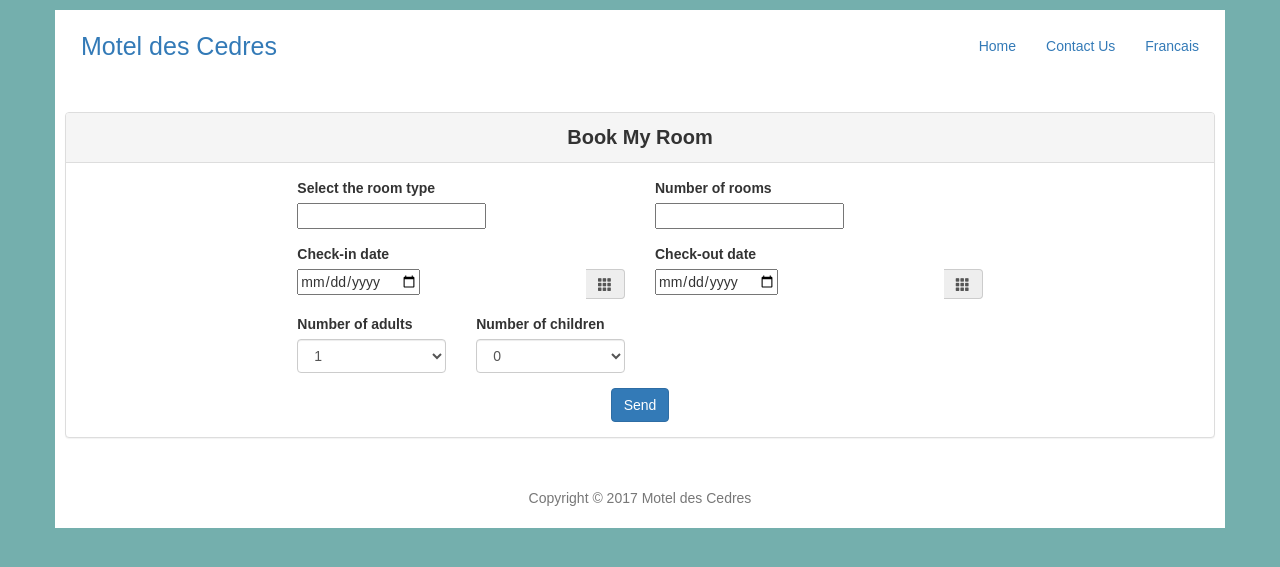
After one commit to wangguanzhou/moteldescedres, a Django app: template templates/reserve.html in a window 1280 px wide. The commit adds this page. Shown: the top 567 px of the page. Run offline with Django 3.2, Linux system fonts and the light colour scheme; the template is opened without the code that fills it, so the values that code supplies are empty, except form fields; tables that the repository leaves empty hold one stand-in row (values such as "Sample post"); form fields are guessed from the names that the template uses; some libraries are stand-ins or nearby versions; some web fonts are replaced.

Commit message:
add reservation form

```diff
--- a/motelcedres/urls.py
+++ b/motelcedres/urls.py
@@ -21,5 +21,6 @@ from website import views
 
 urlpatterns = [
     url(r'^$', views.homepage),
+    url(r'^reserve/$', views.reserve),
     url(r'^admin/', admin.site.urls),
 ]
--- a/templates/base.html
+++ b/templates/base.html
@@ -95,27 +95,6 @@ $(document).ready(function(){
     autoclose: true
   });
 
-  $("#reserveBtn").click(function(event) {
-    event.preventDefault();
-    var reserveData = $("#reserveForm-1, #reserveForm-2").serialize();
-    console.log(reserveData);
-    $.ajax({
-      url: '/',
-      type: 'POST',
-      data: reserveData,
-
-      success: function(content){
-        $("#reserveModal").hide();
-        $("html").html(content)
-      },
-
-      error: function() {
-        alert(reserveData);
-      }
-    });
-
-    return false;
-  });
 
 });
 
@@ -148,7 +127,7 @@ $(document).ready(function(){
     {% block home-content %}
     {% endblock %}
 
-    {% block reserve-response %}
+    {% block reserve-room %}
     {% endblock %}
 
 
--- /dev/null
+++ b/templates/reserve.html
@@ -0,0 +1,78 @@
+{% extends "./base.html" %}
+{% load static %}
+
+{% block reserve-room %}
+
+<div class="container">
+  <div class="panel panel-default">
+    <div class="panel-heading text-center" style="font-weight: bold; font-size: 20px">Book My Room</div>
+    <div class="panel-body">
+      <div class="col-md-2"></div>
+
+      <div class="col-md-8">
+
+        <form class="form" id="reserveForm" method="POST">
+          {% csrf_token %}
+
+          <div class="form-group col-md-6">
+            <label class="control-label">Select the room type</label>
+            {{ reserveForm.room_type }}
+          </div>
+
+          <div class="form-group col-md-3">
+            <label class="control-label">Number of rooms</label>
+            {{ reserveForm.num_of_rooms }}
+          </div>
+
+          <div class="form-group col-md-3">
+          </div>
+
+          <div class="form-group col-md-6">
+            <label class="control-label">Check-in date</label>
+            <div class="input-group date">
+              {{ reserveForm.checkin_date }}
+              <span class="input-group-addon"><i class="glyphicon glyphicon-th"></i></span>
+            </div>
+          </div>
+
+          <div class="form-group col-md-6">
+            <label class="control-label">Check-out date</label>
+            <div class="input-group date">
+              {{ reserveForm.checkout_date }}
+              <span class="input-group-addon"><i class="glyphicon glyphicon-th"></i></span>
+            </div>
+          </div>
+
+          <div class="form-group col-md-3">
+            <label class="control-label">Number of adults</label>
+            <select name="numOfAdults" class="form-control">
+              <option value="1">1</option>
+              <option value="2">2</option>
+              <option value="3">3</option>
+            </select>
+          </div>
+
+          <div class="form-group col-md-3">
+            <label class="control-label">Number of children</label>
+            <select name="numOfChildren" class="form-control">
+              <option value="0">0</option>
+              <option value="1">1</option>
+              <option value="2">2</option>
+              <option value="3">3</option>
+            </select>
+          </div>
+
+          <div class="col-md-12 text-center">
+            <button id="reserveBtn" type="submit" class="btn btn-primary">Send</button>
+          </div>
+
+        </form>
+      </div>
+
+      <div class="col-md-2"></div>
+
+    </div>
+  </div>
+</div>
+
+{% endblock %}
```
Also changed, not shown: website/views.py (+12 -6 lines), 1 other file.
